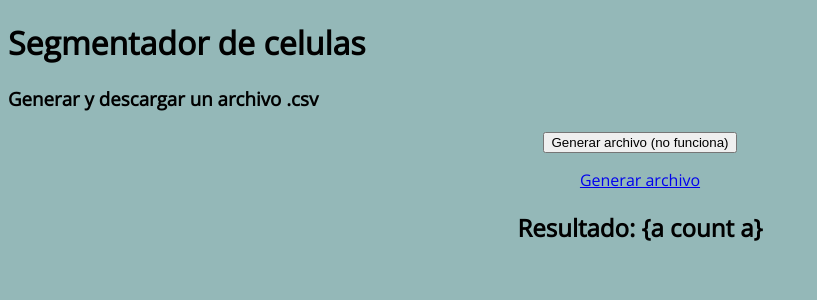
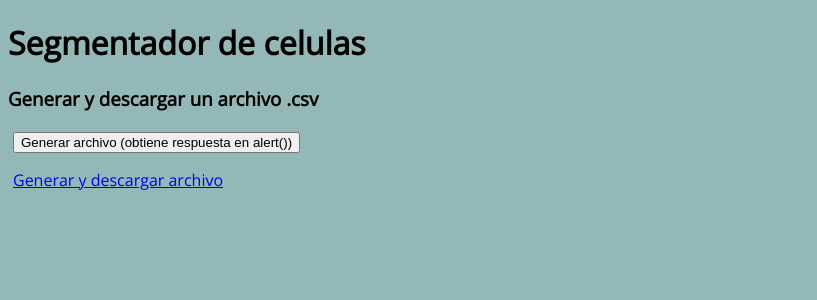
Before and after one commit to 4a7/segmentator, a Flask app: page /generar in a window 1280 px wide. Shown: the top 300 px of the page, without its empty margins (0-817 px from the left). Run offline with Flask 2, Linux system fonts and the light colour scheme; some libraries are stand-ins or nearby versions.

Commit message:
Arreglo de la interfaz

```diff
--- a/POC/templates/exito.html
+++ b/POC/templates/exito.html
@@ -2,6 +2,7 @@
 
 {% block content %}
 
+<!--  -->
 <h1 id="titulo">Segmentador de celulas</h1>
 	<h3>{{ operacion }} con exito</h3>
 	<p><a href="{{ url_for('index') }}">Volver al inicio <=</a></p>
--- a/POC/templates/generar.html
+++ b/POC/templates/generar.html
@@ -6,11 +6,12 @@
 
 	<h3>Generar y descargar un archivo .csv</h3>
 
-<div ng-controller="myCtrl" style="text-align:center">
-  <button ng-click="getRequest()">Generar archivo (no funciona)</button>
-  <p><a href="{{ url_for('crear') }}">Generar archivo</a></p>
-  <h2>Resultado: {a count a}</h2>
+<div ng-controller="myCtrl">
+  <button ng-click="getRequest()">Generar archivo (obtiene respuesta en alert())</button>
+  <p><a href="{{ url_for('crear') }}">Generar y descargar archivo</a></p>
+  <!-- <h2>Resultado: {a count a}</h2> -->
 </div>
+
 
 
 <script>
--- a/POC/templates/predecir.html
+++ b/POC/templates/predecir.html
@@ -1,8 +1,9 @@
 {% extends "template.html" %}
 
 {% block content %}
+<h1 id="titulo">Segmentador de celulas</h1>
+<h3>Cargar una imagen y predecir la clase</h3>
 <div ng-controller="myCtrl">
-<h3>Cargar una imagen y predecir la clase</h3>
 <form  enctype="multipart/form-data"">
   <div class="form-group">
     <label for="usr">Agregar imagen:</label>
```
